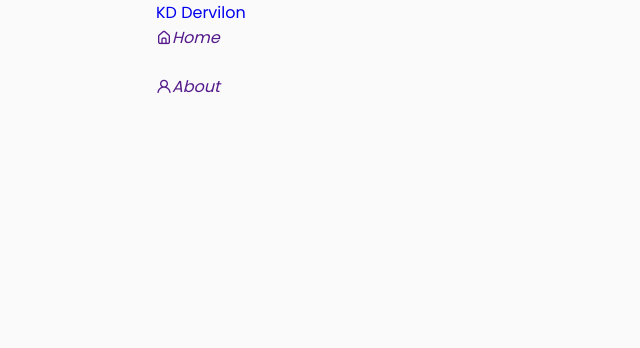
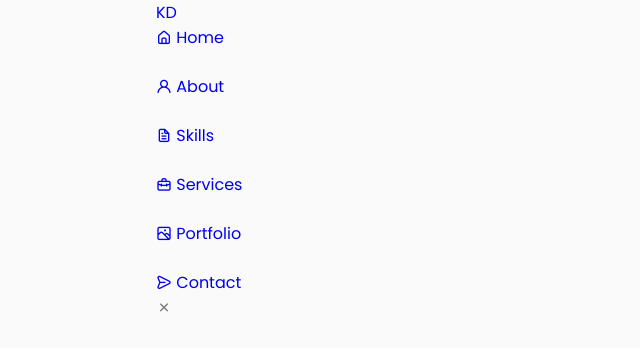
Before and after one commit to KD-Kongo-Dervilon/Portfolio-Product-Owner, a React (Create React App) app in the folder portfolio-product-owner/: page / in a window 1280 px wide. Shown: the top 348 px of the page, without its empty margins (0-640 px from the left). Built offline with nearby package versions, Linux system fonts and the light colour scheme.

Commit message:
Update Header.jsx

```diff
--- a/portfolio-product-owner/src/components/header/Header.jsx
+++ b/portfolio-product-owner/src/components/header/Header.jsx
@@ -1,45 +1,52 @@
 import React from 'react';
-import "./header.css";
+import './header.css';
 
 const Header = () => {
     return (
         <header className="header">
-            <nav className='"nav container'>
-                <a href="index.html" className="nav__logo">KD Dervilon</a>
+            <nav className="nav container">
+                <a href="index.html" className="nav_logo">KD</a>
 
-                <div className="nav__menu">
-                    <ul className="nav__list grid">
-                        <li className="nav__item">
-                            <a href="" className="nav__link">
-                                <i className="uil uil-estate nav-icon">Home</i>
+                <div className="nav_menu">
+                    <ul className="nav_list grid">
+                        <li className="nav_item">
+                            <a href="#home" className="nav_link">
+                                <i className="uil uil-estate nav_icon"></i> Home
                             </a>
                         </li>
-                        <li className="nav__item">
-                            <a href="" className="nav__link">
-                                <i className="uil uil-user nav-icon">About</i>
+                        <li className="nav_item">
+                            <a href="#about" className="nav_link">
+                                <i className="uil uil-user nav_icon"></i> About
                             </a>
                         </li>
-                        <li className="nav__item">
-                            <a href="" className="nav__link">
-                                <i className="uil uil- nav-icon"></i>
+                        <li className="nav_item">
+                            <a href="#skills" className="nav_link">
+                                <i className="uil uil-file-alt nav_icon"></i> Skills
                             </a>
                         </li>
-                        <li className="nav__item">
-                            <a href="" className="nav__link">
-                                <i className="uil uil- nav-icon"></i>
+                        <li className="nav_item">
+                            <a href="#services" className="nav_link">
+                                <i className="uil uil-briefcase-alt nav_icon"></i> Services
                             </a>
                         </li>
-                        <li className="nav__item">
-                            <a href="" className="nav__link">
-                                <i className="uil uil- nav-icon"></i>
+                        <li className="nav_item">
+                            <a href="#portfolio" className="nav_link">
+                                <i className="uil uil-scenery nav_icon"></i> Portfolio
+                            </a>
+                        </li>
+                        <li className="nav_item">
+                            <a href="#contact" className="nav_link">
+                                <i className="uil uil-message nav_icon"></i> Contact
                             </a>
                         </li>
                     </ul>
 
+                    <i class="uil uil-times nav_close"></i>
                 </div>
+                <div className='nav_toggle'></div>
             </nav>
         </header>
-    )
-}
+    );
+};
 
-export default Header
+export default Header;
```
